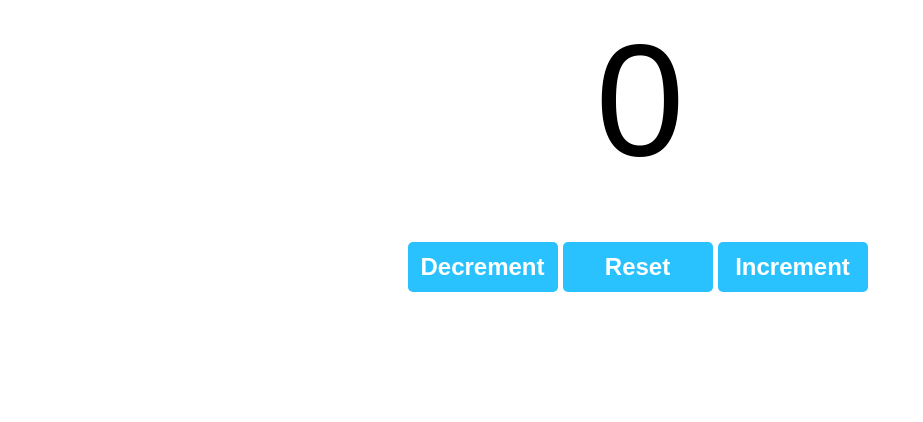
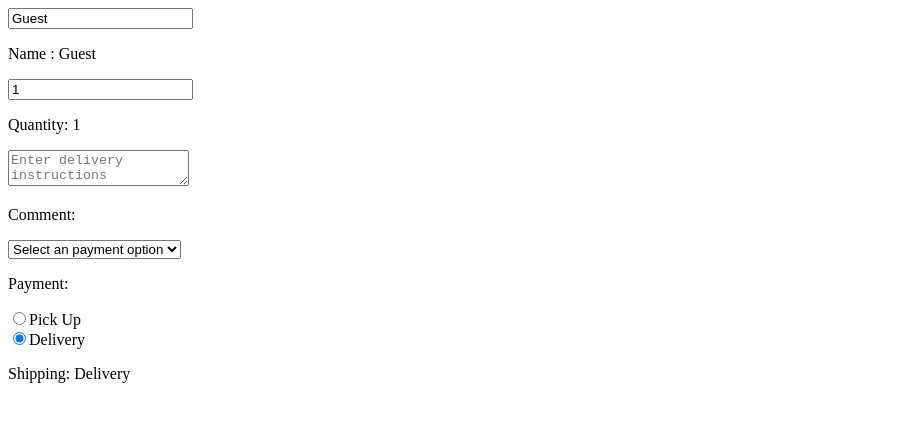
Before and after one commit to loneMatterAT/ReactJS-Fundamental-Series, a React (Vite) app: page / in a window 1280 px wide. Shown: the top 422 px of the page, without its empty margins (0-923 px from the left). Built offline with nearby package versions, Linux system fonts and the light colour scheme.

Commit message:
This is my 9th Series of React Fundamentals of React onChange()

```diff
--- a/src/01 - React Introduction/App.jsx
+++ b/src/01 - React Introduction/App.jsx
@@ -25,8 +25,11 @@
 // import ProfilePicture from '../07 - React Click Event/ProfilePicture.jsx'
 
 // 08 - React Hook and useState()
-import MyComponent from '../08 - React Hook & useState/MyComponent.jsx'
-import Counter from '../08 - React Hook & useState/Project/Counter.jsx'
+// import MyComponent from '../08 - React Hook & useState/MyComponent.jsx'
+// import Counter from '../08 - React Hook & useState/Project/Counter.jsx'
+
+// 09 - React onChange
+import MyComponent from '../09- React onChange/MyComponent.jsx'
 
 
 
@@ -142,10 +145,21 @@
       // useState() = A React hook that allows the creation of a stateful variable
       //              AND a setter function to update its value in the virtual DOM.
       //              [name, setName]
+      // return(
+      //     <>
+      //         {/* <MyComponent/> */}
+      //         {/* <Counter/> */}
+      //     </>
+      // );
+
+      // 09 - React onChange
+      // onChange = event handler used primarily with form elements
+      //            ex. <input>, <textarea>, <select>, <radio>
+      //            Triggers a function every time the value of the input changes
+
       return(
           <>
-              {/* <MyComponent/> */}
-              <Counter/>
+              <MyComponent/>
           </>
       );
 }
--- /dev/null
+++ b/src/09- React onChange/MyComponent.jsx
@@ -0,0 +1,105 @@
+// Importing the React useState
+import React, {useState} from 'react';
+
+function MyComponent() {
+
+  // Create a stateful variable for name
+  const [name, setName] = useState("Guest"); // initial value of useState: "Guest"
+
+  // Create a stateful variable for quantity
+  const [quantity, setQuantity] = useState(1); // initial value: 1 (pretend we are ordering something like buy one item on Online shop, automatically default value equal to 1 quantity)
+
+  // Create a stateful variable for comment
+  const [comment, setComment] = useState("");
+
+  // Create a stateful variable for select payment
+  const [payment, setPayment] = useState("");
+
+  // Pair of two radio button for a delivery method, it's either a pickup or delivery
+  const [shipping, setShipping] = useState("Delivery");
+
+
+  // Function to handle a name change
+  // Call this function when we type something or change in textbox
+  function handleNameChange(event) { // parameter: event
+    // When change the value of <input> element, invoke the setName() function
+    setName(event.target.value); // event object parameter -> access the target -> get the value property
+  }
+
+  // Function to handle the quantity
+  function handleQuantityChange(event) {
+    setQuantity(event.target.value);
+  }
+
+  // Function to handle the comment
+  function handleCommentChange(event) {
+    setComment(event.target.value);
+  }
+
+  // Function to handle the select payment
+  function handlePaymentChange(event) {
+    setPayment(event.target.value);
+  }
+
+  // Function to handle the shipping change
+  function handleShippingChange(event) {
+    setShipping(event.target.value);
+  }
+
+  return (
+      <div>
+        {/* We use onChage event handler to handle the function named 'handleNameChange' */}
+        <input value={name} onChange={handleNameChange} type="text" />
+
+        {/* When we type text on textbox, it update the <p> tag in real-time same as we been type in textbox */}
+        <p>Name : {name}</p>
+
+        {/* Textbox for quantity */}
+        <input value={quantity} onChange={handleQuantityChange} type="number" />
+
+        {/* When we type text on textbox, it update the <p> tag quantity in real-time same as we been type in textbox */}
+        <p>Quantity: {quantity}</p>
+
+        {/* Textarea for comment */}
+        <textarea value={comment} onChange={handleCommentChange} placeholder="Enter delivery instructions"/>
+
+        {/* When we type text/comment on textarea, it update the <p> tag comment in real-time same as we been type in textarea */}
+        <p>Comment: {comment}</p>
+
+        {/* Select element for choosing a payment method */}
+        <select value={payment} onChange={handlePaymentChange} name="payment-method" id="payment">
+          <option value="">Select an payment option</option>
+          <option value="GCash">GCash</option>
+          <option value="PayMaya">PayMaya</option>
+          <option value="Visa">Visa</option>
+          <option value="Mastercard">Mastercard</option>
+          <option value="Giftcard">Giftcard</option>
+        </select>
+
+        {/* When we select a payment option, it update the <p> tag in real-time same as we been select in in dropdown option */}
+        <p>Payment: {payment}</p>
+
+        {/* Radio button for delivery pickup and delivery*/}
+        <label name="pickup">
+          <input type="radio" value="Pick Up" for="pickup"
+                 checked={shipping === "Pick Up"} // if this expression is true
+                 onChange={handleShippingChange} // then call/trigger the onChange event handler that handle function named 'handleShippingChange'
+          />
+          Pick Up
+        </label> <br/>
+
+        <label name="delivery">
+          <input type="radio" value="Delivery" for="delivery"
+                checked={shipping === "Delivery"}
+                onChange={handleShippingChange}
+          />
+          Delivery
+        </label>
+        <p>Shipping: {shipping}</p>
+
+
+      </div>
+  );
+}
+
+export default MyComponent
```
